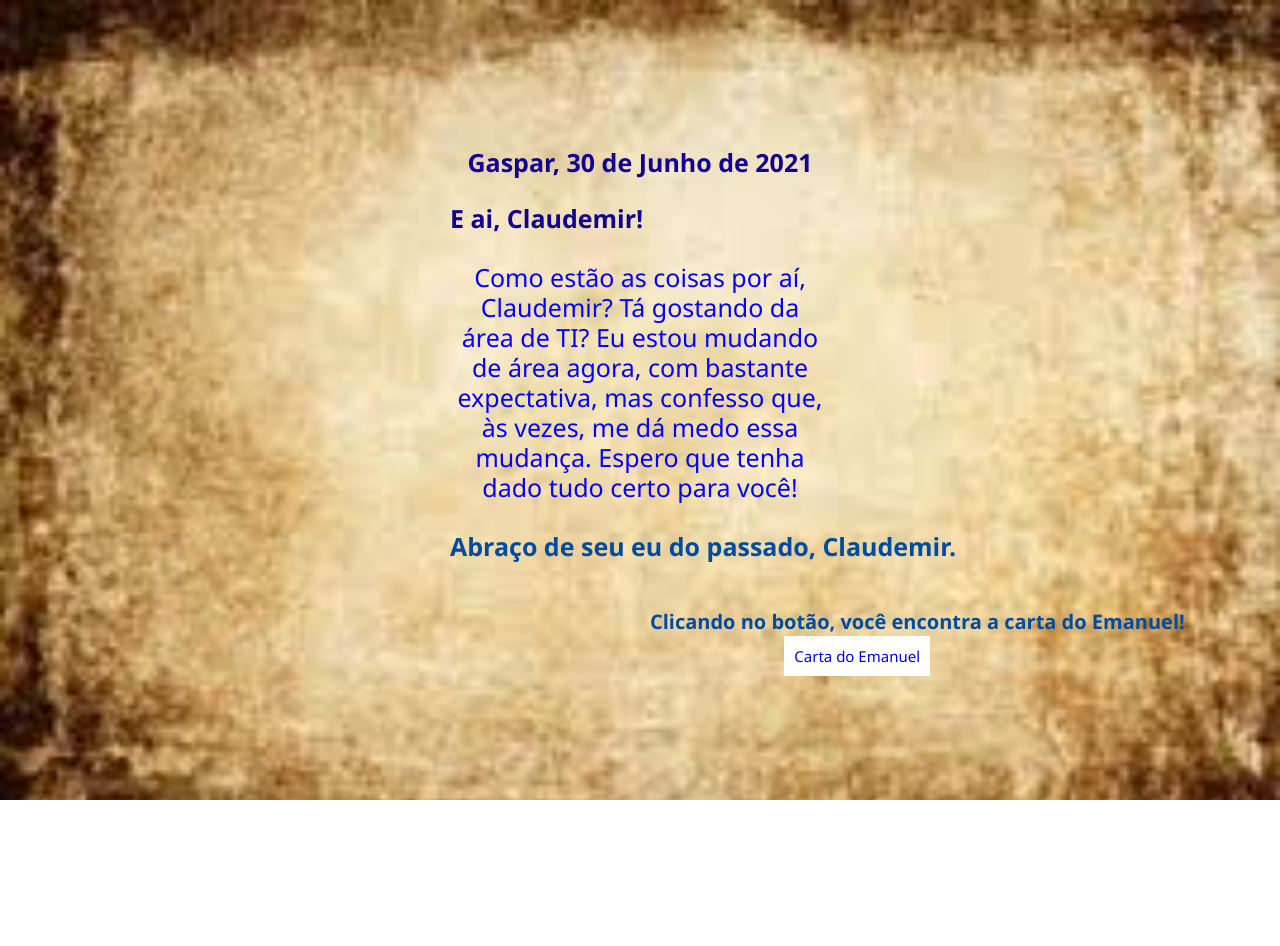
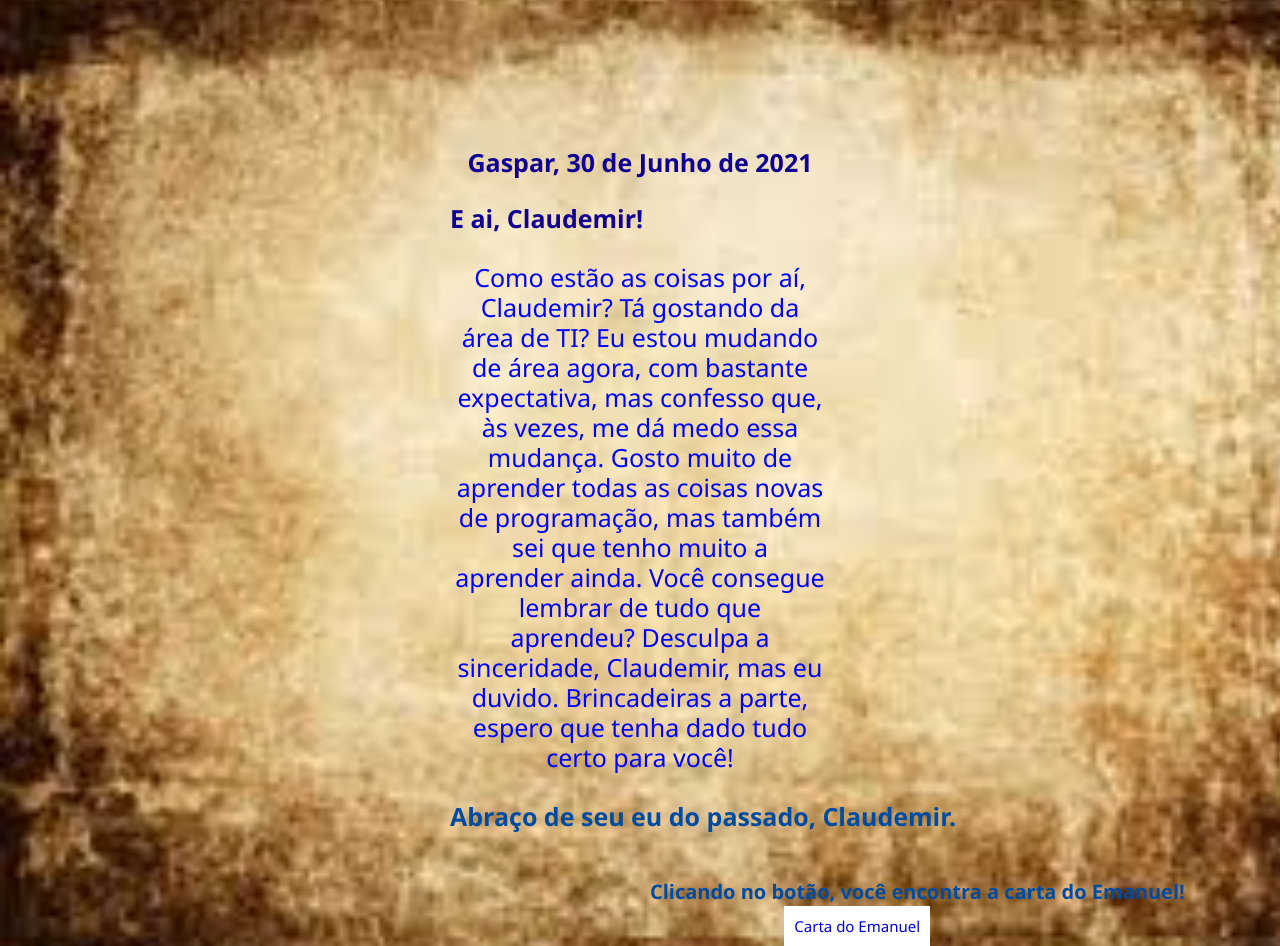
Before and after one commit to ClaudemirAlves/Carta, a plain HTML site: page index.html in a window 1280 px wide. Before the commit the page ends 800 px from the top, so only its background shows below. Drawn offline with Linux system fonts and the light colour scheme.

Commit message:
Update index.html

```diff
--- a/index.html
+++ b/index.html
@@ -13,7 +13,7 @@
 <body>
     <h1>Gaspar, 30 de Junho de 2021</h1><br>
     <h2>E ai, Claudemir!</h2><br>
-    <p class="carta">Como estão as coisas por aí, Claudemir? Tá gostando da área de TI? Eu estou mudando de área agora, com bastante expectativa, mas confesso que, às vezes, me dá medo essa mudança. Espero que tenha dado tudo certo para você!</p><br>
+    <p class="carta">Como estão as coisas por aí, Claudemir? Tá gostando da área de TI? Eu estou mudando de área agora, com bastante expectativa, mas confesso que, às vezes, me dá medo essa mudança. Gosto muito de aprender todas as coisas novas de programação, mas também sei que tenho muito a aprender ainda. Você consegue lembrar de tudo que aprendeu? Desculpa a sinceridade, Claudemir, mas eu duvido. Brincadeiras a parte, espero que tenha dado tudo certo para você!</p><br>
     <h3>Abraço de seu eu do passado, Claudemir.</h3>
     <h4>Clicando no botão, você encontra a carta do Emanuel!</h4>
     <div id="botao">
```
